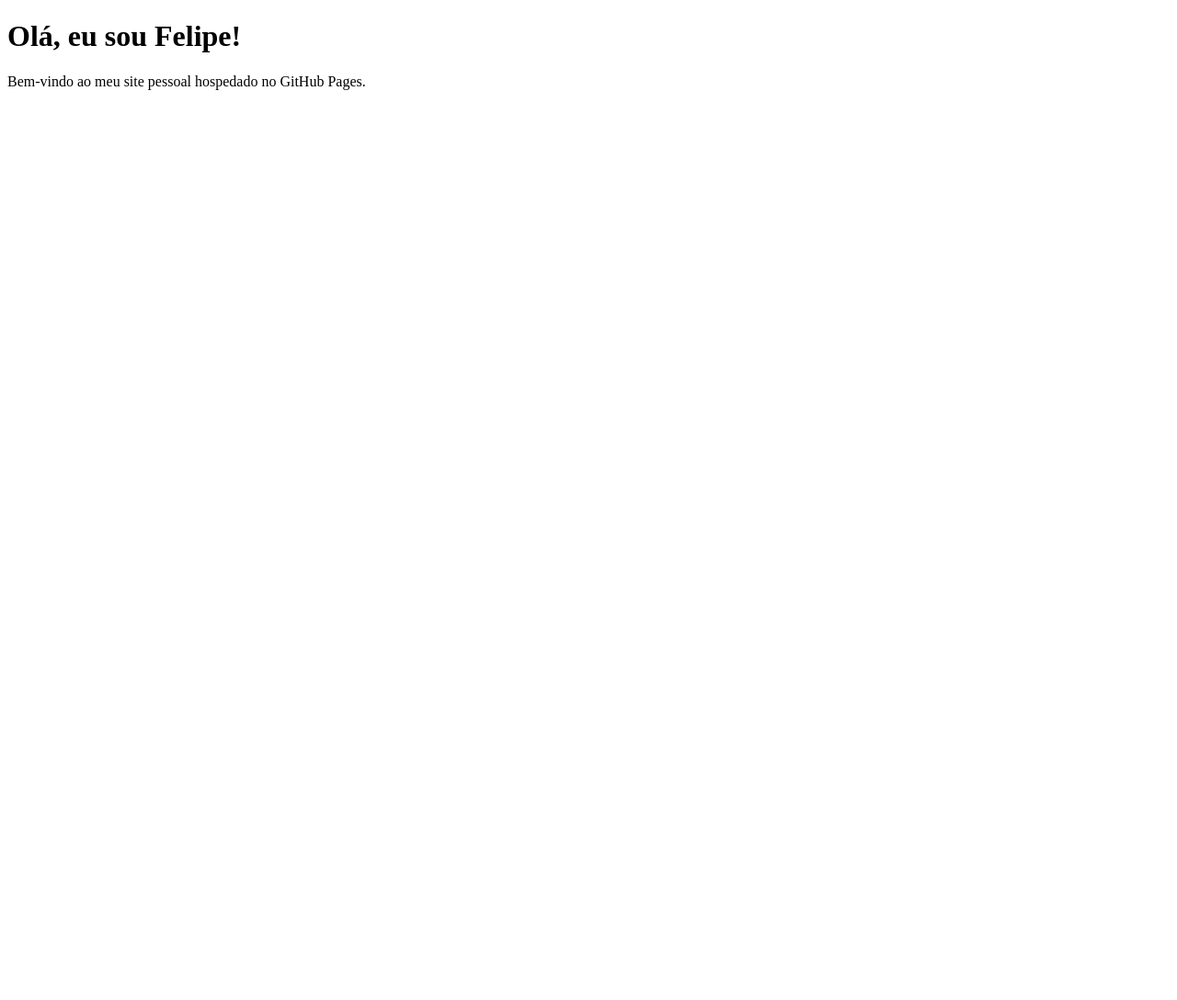
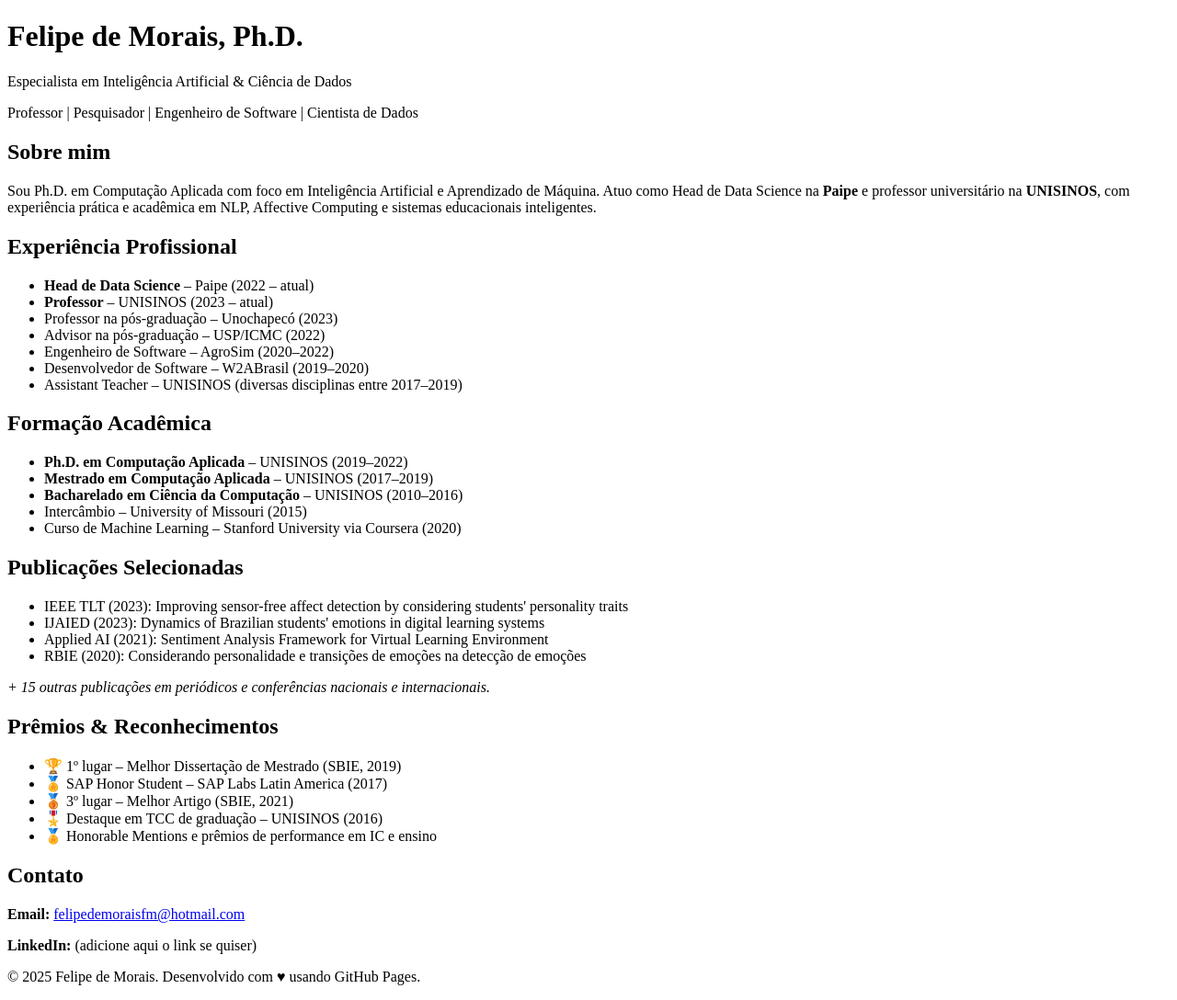
Before and after one commit to felipmorais/felipmorais.github.io, a plain HTML site: page index.html in a window 1280 px wide. Shown: the whole page at 92% size. Before the commit the page ends 800 px from the top, so only its background shows below. Drawn offline with Linux system fonts and the light colour scheme.

Commit message:
Update index.html

```diff
--- a/index.html
+++ b/index.html
@@ -1,10 +1,83 @@
 <!DOCTYPE html>
-<html>
+<html lang="pt-BR">
 <head>
-  <title>Meu Site Pessoal</title>
+  <meta charset="UTF-8" />
+  <meta name="viewport" content="width=device-width, initial-scale=1.0" />
+  <title>Felipe de Morais, Ph.D. | IA & Ciência de Dados</title>
+  <link rel="stylesheet" href="style.css" />
 </head>
 <body>
-  <h1>Olá, eu sou Felipe!</h1>
-  <p>Bem-vindo ao meu site pessoal hospedado no GitHub Pages.</p>
+  <main class="container">
+    <header>
+      <h1>Felipe de Morais, Ph.D.</h1>
+      <p class="role">Especialista em Inteligência Artificial & Ciência de Dados</p>
+      <p class="tagline">Professor | Pesquisador | Engenheiro de Software | Cientista de Dados</p>
+    </header>
+
+    <section>
+      <h2>Sobre mim</h2>
+      <p>
+        Sou Ph.D. em Computação Aplicada com foco em Inteligência Artificial e Aprendizado de Máquina.
+        Atuo como Head de Data Science na <strong>Paipe</strong> e professor universitário na <strong>UNISINOS</strong>,
+        com experiência prática e acadêmica em NLP, Affective Computing e sistemas educacionais inteligentes.
+      </p>
+    </section>
+
+    <section>
+      <h2>Experiência Profissional</h2>
+      <ul>
+        <li><strong>Head de Data Science</strong> – Paipe (2022 – atual)</li>
+        <li><strong>Professor</strong> – UNISINOS (2023 – atual)</li>
+        <li>Professor na pós-graduação – Unochapecó (2023)</li>
+        <li>Advisor na pós-graduação – USP/ICMC (2022)</li>
+        <li>Engenheiro de Software – AgroSim (2020–2022)</li>
+        <li>Desenvolvedor de Software – W2ABrasil (2019–2020)</li>
+        <li>Assistant Teacher – UNISINOS (diversas disciplinas entre 2017–2019)</li>
+      </ul>
+    </section>
+
+    <section>
+      <h2>Formação Acadêmica</h2>
+      <ul>
+        <li><strong>Ph.D. em Computação Aplicada</strong> – UNISINOS (2019–2022)</li>
+        <li><strong>Mestrado em Computação Aplicada</strong> – UNISINOS (2017–2019)</li>
+        <li><strong>Bacharelado em Ciência da Computação</strong> – UNISINOS (2010–2016)</li>
+        <li>Intercâmbio – University of Missouri (2015)</li>
+        <li>Curso de Machine Learning – Stanford University via Coursera (2020)</li>
+      </ul>
+    </section>
+
+    <section>
+      <h2>Publicações Selecionadas</h2>
+      <ul>
+        <li>IEEE TLT (2023): Improving sensor-free affect detection by considering students' personality traits</li>
+        <li>IJAIED (2023): Dynamics of Brazilian students' emotions in digital learning systems</li>
+        <li>Applied AI (2021): Sentiment Analysis Framework for Virtual Learning Environment</li>
+        <li>RBIE (2020): Considerando personalidade e transições de emoções na detecção de emoções</li>
+      </ul>
+      <p><em>+ 15 outras publicações em periódicos e conferências nacionais e internacionais.</em></p>
+    </section>
+
+    <section>
+      <h2>Prêmios & Reconhecimentos</h2>
+      <ul>
+        <li>🏆 1º lugar – Melhor Dissertação de Mestrado (SBIE, 2019)</li>
+        <li>🏅 SAP Honor Student – SAP Labs Latin America (2017)</li>
+        <li>🥉 3º lugar – Melhor Artigo (SBIE, 2021)</li>
+        <li>🎖️ Destaque em TCC de graduação – UNISINOS (2016)</li>
+        <li>🏅 Honorable Mentions e prêmios de performance em IC e ensino</li>
+      </ul>
+    </section>
+
+    <section>
+      <h2>Contato</h2>
+      <p><strong>Email:</strong> <a href="mailto:felipedemoraisfm@hotmail.com">felipedemoraisfm@hotmail.com</a></p>
+      <p><strong>LinkedIn:</strong> (adicione aqui o link se quiser)</p>
+    </section>
+
+    <footer>
+      <p>© 2025 Felipe de Morais. Desenvolvido com ♥ usando GitHub Pages.</p>
+    </footer>
+  </main>
 </body>
 </html>
```
